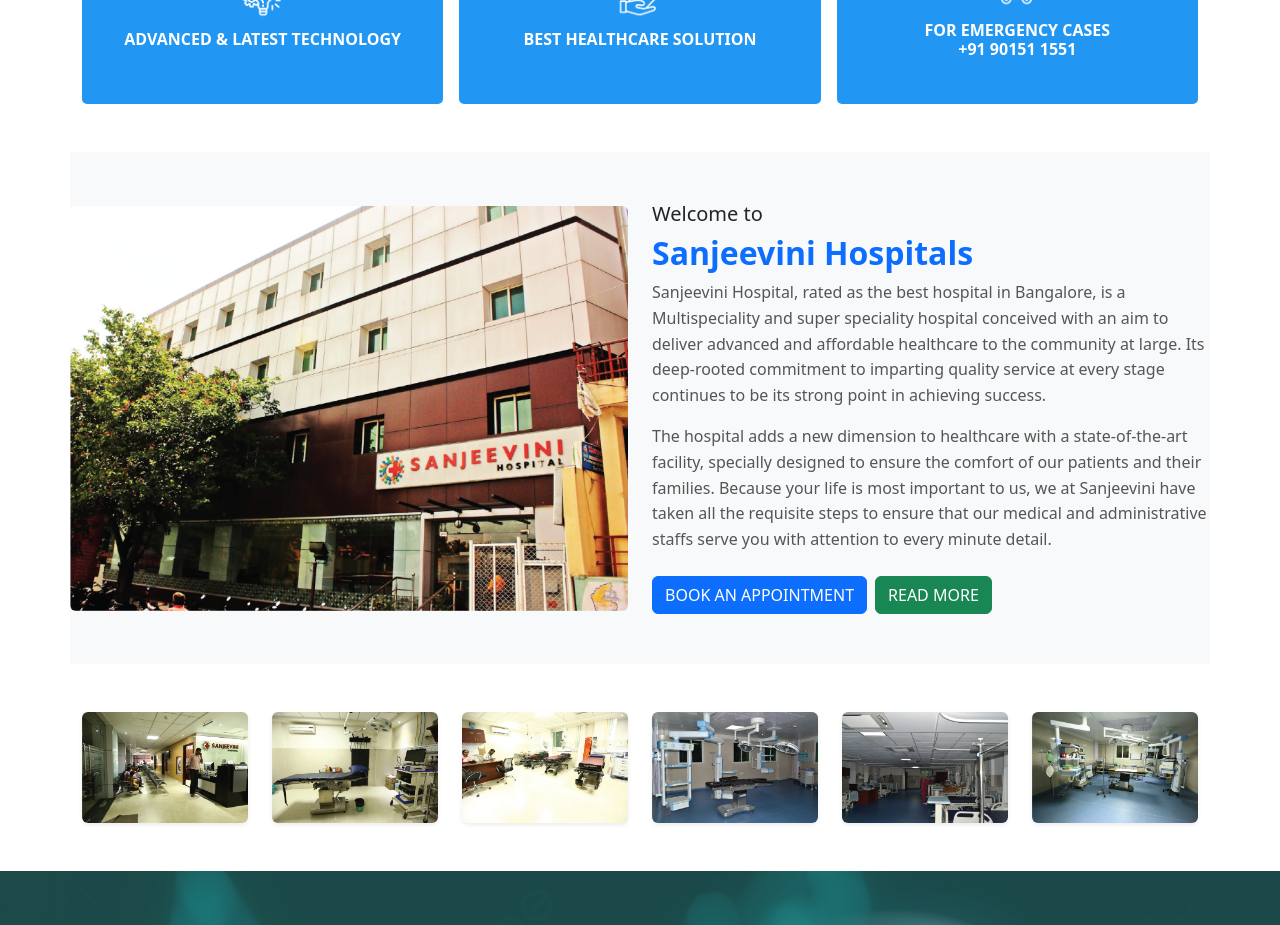
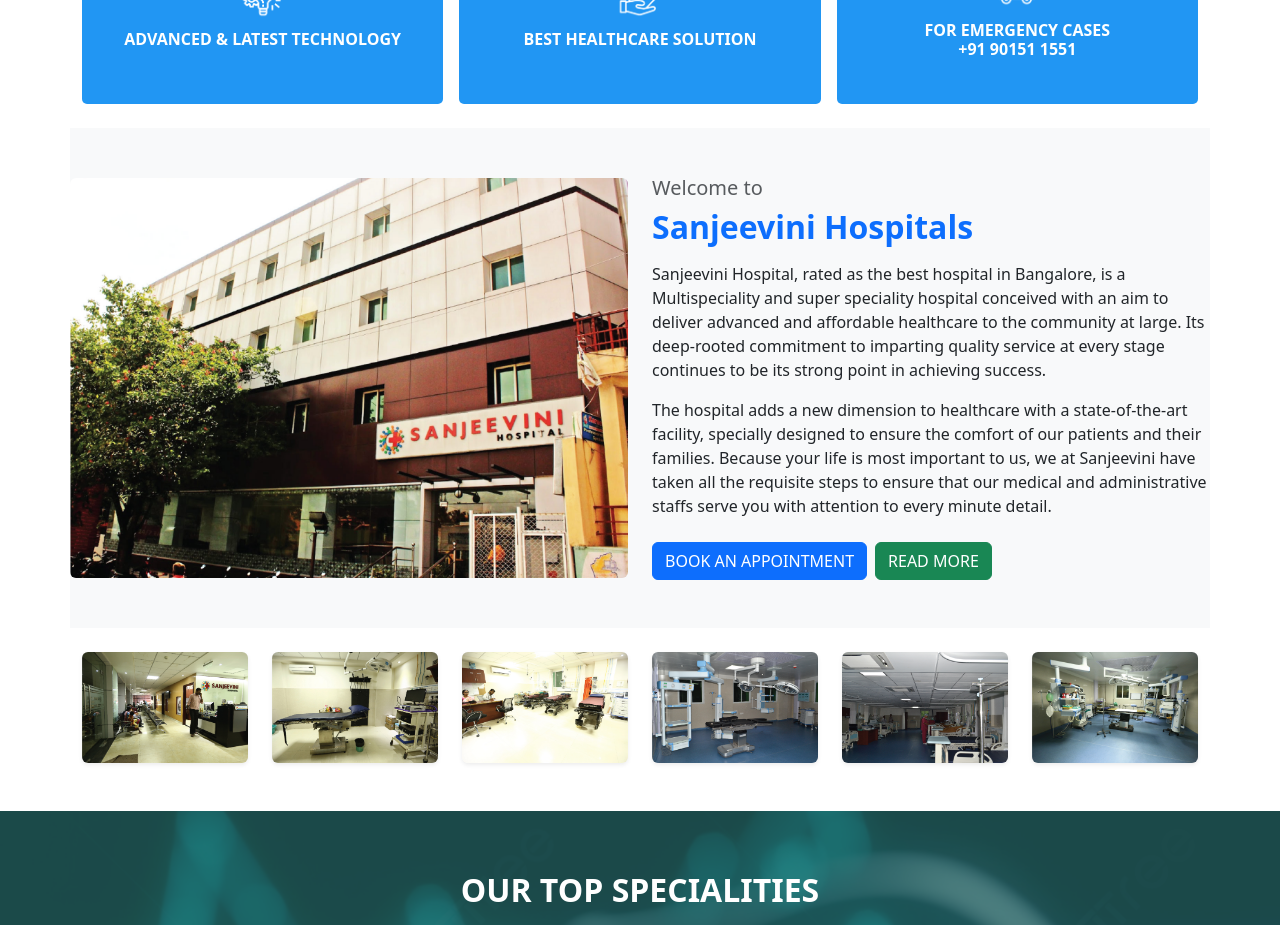
Before and after one commit to pratheeksha-stack/medical-website, a Vue app: page / in a window 1280 px wide. Shown: the part 840-1765 px from the top of the page. Built offline with nearby package versions, Linux system fonts and the light colour scheme.

Commit message:
Update HomePage.vue

```diff
--- a/src/views/HomePage.vue
+++ b/src/views/HomePage.vue
@@ -74,27 +74,31 @@
 
 
 
-  <!--Welcome to
-Sanjeevini Hospitals-->
-<section class="hospital-intro container my-5">
+  <!-- Sanjeevini Hospitals Intro Section -->
+<section class="hospital-intro container py-5">
   <div class="row align-items-center">
     <!-- Image Column -->
-    <div class="col-lg-6">
-      <img src="@/assets/hospital.jpg" alt="Sanjeevini Hospital" class="hospital-img img-fluid rounded">
+    <div class="col-lg-6 mb-4 mb-lg-0">
+      <img
+        src="@/assets/hospital.jpg"
+        alt="Sanjeevini Hospital"
+        class="img-fluid rounded w-100"
+        style="object-fit: cover; max-height: 400px;"
+      />
     </div>
 
     <!-- Text Column -->
     <div class="col-lg-6">
-      <h5 class="hospital-subtitle">Welcome to</h5>
-      <h2 class="hospital-title text-primary">Sanjeevini Hospitals</h2>
-      <p class="hospital-text">
+      <h5 class="text-muted">Welcome to</h5>
+      <h2 class="text-primary fw-bold mb-3">Sanjeevini Hospitals</h2>
+      <p class="mb-3">
         Sanjeevini Hospital, rated as the best hospital in Bangalore, is a Multispeciality
         and super speciality hospital conceived with an aim to deliver advanced and
         affordable healthcare to the community at large. Its deep-rooted commitment to
         imparting quality service at every stage continues to be its strong point in
         achieving success.
       </p>
-      <p class="hospital-text">
+      <p class="mb-4">
         The hospital adds a new dimension to healthcare with a state-of-the-art facility,
         specially designed to ensure the comfort of our patients and their families.
         Because your life is most important to us, we at Sanjeevini have taken all the
@@ -103,13 +107,14 @@
       </p>
 
       <!-- Buttons -->
-      <div class="hospital-btn-container mt-4">
-        <a href="#" class="btn btn-primary me-2">BOOK AN APPOINTMENT</a>
+      <div class="d-flex flex-wrap gap-2">
+        <a href="#" class="btn btn-primary">BOOK AN APPOINTMENT</a>
         <a href="#" class="btn btn-success">READ MORE</a>
       </div>
     </div>
   </div>
 </section>
+
 
 <section class="container my-4">
   <div class="row">
@@ -968,4 +973,13 @@
     padding: 8px 12px;
   }
 }
+.home-page {
+  overflow-x: hidden;
+  width: 100%;
+}
+
+* {
+  box-sizing: border-box;
+}
+
 </style>
```
